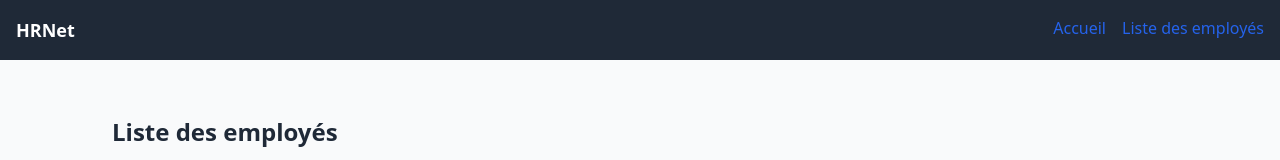
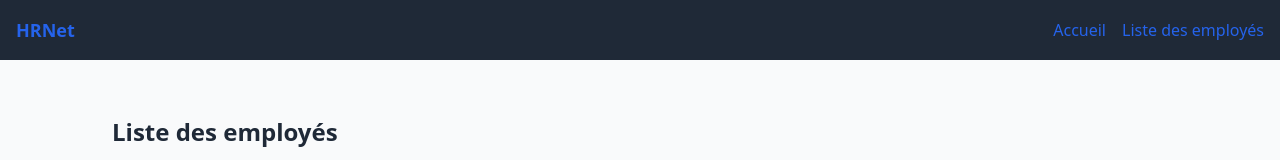
Before and after one commit to Ninotna/0x14, a React (Vite) app: page /employees in a window 1280 px wide. Shown: the top 160 px of the page. Built offline with nearby package versions, Linux system fonts and the light colour scheme.

Commit message:
Ajout d’un lien vers l’accueil sur le texte HRNet dans la navbar

```diff
--- a/src/components/Navbar.jsx
+++ b/src/components/Navbar.jsx
@@ -1,16 +1,22 @@
-import React from 'react';
-import { Link } from 'react-router-dom';
+import React from 'react'
+import { Link } from 'react-router-dom'
 
 const Navbar = () => {
-	return (
-		<nav className="bg-gray-800 text-white p-4 flex justify-between">
-			<h1 className="font-bold text-lg">HRNet</h1>
-			<div className="space-x-4">
-				<Link to="/" className="hover:underline">Accueil</Link>
-				<Link to="/employees" className="hover:underline">Liste des employés</Link>
-			</div>
-		</nav>
-	);
-};
+  return (
+    <nav className="bg-gray-800 text-white p-4 flex justify-between items-center">
+      <Link to="/" className="font-bold text-lg hover:underline">
+        HRNet
+      </Link>
+      <div className="space-x-4">
+        <Link to="/" className="hover:underline">
+          Accueil
+        </Link>
+        <Link to="/employees" className="hover:underline">
+          Liste des employés
+        </Link>
+      </div>
+    </nav>
+  )
+}
 
-export default Navbar;
+export default Navbar
```
